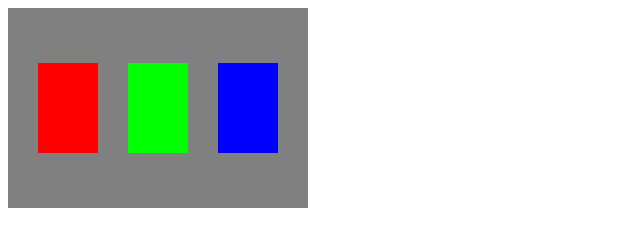
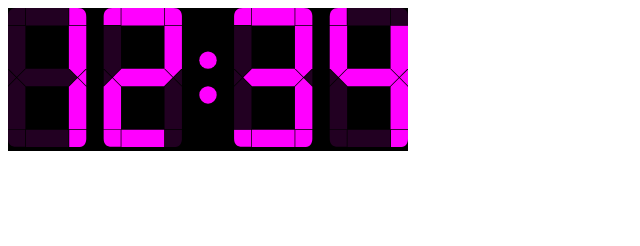
Before and after one commit to Atomek61/modulebar, a plain HTML site: page testa.html in a window 1280 px wide. Shown: the whole page, without its empty margins (0-640 px from the left). Drawn offline with Linux system fonts and the light colour scheme.

Commit message:
Added little documentation with examples

```diff
--- a/modulebar.js
+++ b/modulebar.js
@@ -1,3 +1,47 @@
+//((((((((((((((((((((((((((((((((((((((((((((((((((()))))))))))))))))))))))))))))))))))))))))))))))))))
+//
+//  modulebar.js (c) 2023 Jan-Erich Schirrmacher, www.atomek.de
+//
+//  Displays led style ciphers with SVG.
+//
+//  Example:
+//    1. Create a DIV element in your HTML and set its id to "mycontainer"
+//    2. Create a ModuleBar instance in your window.onload event
+//       modbar = new ModuleBar(document.getElementById("mycontainer"), "88:88");
+//    3. Display a value
+//       modbar.display("12:34");
+//
+//  On creation you enter the list of used modules in the ModuleBar's constructor.
+//  The list of modules is a string which combines some of the available modules:
+//   "8"  z-segment module
+//   ":"  double dot module
+//   "."  dot module
+//   " "  spacer
+//
+//   The chars of the strings you can display must conform to the modules.
+//   The space character lets all segments of the module appear dark.
+//
+//   Module/display examples:
+//      "888"/"1243" => "124"
+//      "8.8.8.8"/"12.34" => "12.34"
+//      "8888"/"-3" => "-3  "
+//      "8888"/" -3 " => " -3 "
+//      "88:88"/"12:34:56" => "12:34"
+//      "88:88"/"12 34" => "12 34"
+//
+//   Features:
+//
+//      new ModuleBar(myElement, "8888", "modern", 0, 2);
+//      creates a module bar with the style "modern", 0 slant and a double space between
+//      the modules.
+//
+//      Use other colors:
+//        modbar.color = ["red", "maroon"]; // or ["#f0f", "#202"]
+//        modbar.color = "red"; // colors available: "red", "green", "blue", "yellow"
+//
+//((((((((((((((((((((((((((((((((((((((((((((((((((()))))))))))))))))))))))))))))))))))))))))))))))))))
+
+
 const MOD7_SEGS = {
     " ": "-------",
     "0": "ABCDEF-",
@@ -15,7 +59,6 @@ const MOD7_SEGS = {
 }
 
 const MODM13_SEGS = {
-       // ABCDEFGHIJKLM
 " ": "-------------",
 "0": "ABCDEFGHIJKL-",
 "1": "--CDEFG------",
@@ -53,6 +96,14 @@ let DESIGNDEFS = {
     "modern": {modDefs: MODDEFS_MODERN, defs: SVG_MODERN_DEFS, scale: 12, height: 16, space: 1, element: null},
 }
 
+// Some color schemes
+let COLOR_SCHEMES = {
+    "red":      ["#ff0000", "#220000"],
+    "green":    ["#00ff00", "#002200"],
+    "blue":     ["#00ffff", "#002222"],
+    "yellow":   ["#ffff00", "#222200"],
+};
+
 function repl(template, dictionary) {
     result = template;
     for (const [key, value] of Object.entries(dictionary))
@@ -65,8 +116,9 @@ class ModuleBar {
     constructor(container, defString, designId="normal", slant=4, spacing=1) {
         this.container = container;
         this.modules = [];
-        this._darkColor = "#200";
-        this._brightColor = "#f00";
+        let cols = COLOR_SCHEMES["red"];
+        this._darkColor = cols[1];
+        this._brightColor = cols[0];
         this._slant = slant;
         this._spacing = spacing;
         this.design = DESIGNDEFS[designId];
@@ -74,6 +126,7 @@ class ModuleBar {
         if (this.design.element == null) {
             // If not yet done, create an invisible svg element for the segments shapes
             this.design.element = this.loadSvgElement(this.design.defs);
+            this.design.element.style.display = "none";
             document.body.appendChild(this.design.element);
         }
 
@@ -95,7 +148,7 @@ class ModuleBar {
         let h = this.design.height*this.design.scale;
         this.element.setAttribute("viewBox", "0 0 "+w+" "+h);
         //this.element.setAttribute("width", "auto");
-        //this.element.setAttribute("height", "auto");
+        //this.element.setAttribute("height", "100%");
         this.element.children[0].setAttribute("transform", "translate("+dx+") skewX("+(-this._slant)+")");
         this.container.appendChild(this.element);
 
@@ -124,12 +177,15 @@ class ModuleBar {
         }
     }
 
-    get colors() {
+    get color() {
         return [this._brightColor, this._darkColor];
     }
 
-    set colors(value) {
-        if (value != this.colors) {
+    set color(value) {
+        if (typeof(value)=="string") {
+            let cols = COLOR_SCHEMES[value];
+            this.color = cols;
+        } else if (value != this.colors) {
             this.brightColor = value[0];
             this.darkColor = value[1];
         }
@@ -144,22 +200,18 @@ class ModuleBar {
     }
 
     update(chars) {
-        let i=0;
-        while (i<chars.length && i<this.modules.length) {
-            this.modules[i].update(chars[i]);
-            i++;
+        let c=0, m=0;
+        while (c<chars.length && m<this.modules.length) {
+            if (this.modules[m].display(chars[c]))
+                c++;
+            m++;
         }
         this._chars = chars;
     }
 
     display(chars) {
         if (chars != this._chars) {
-            let i=0;
-            while (i<chars.length && i<this.modules.length) {
-                this.modules[i].display(chars[i]);
-                i++;
-            }
-            this._chars = chars;
+            this.update(chars);
         }
     }
 }
@@ -175,7 +227,7 @@ class Module {
         this.element.classList.add("mod"+this.bar.modules.length);
         this.element.setAttribute('transform', "translate("+x.toString()+")");
         this.bar.element.children[0].appendChild(this.element);
-        this._char = ' ';
+        this._char = '';
         this._onclick = null;
         this._topRect = null;
         this._bottomRect = null;
@@ -218,7 +270,7 @@ class Module {
 
     update(char) {
         let mask = this.def.segs[char];
-        if (mask === null) mask = this.def.segs[' '];
+        if (mask) {
             for (let i=0; i<this.def.segCount; i++) {
                 let seg = this.element.children[i];
                 if (mask[i]=="-")
@@ -227,10 +279,12 @@ class Module {
                     seg.style.fill = this.bar.brightColor;
             }
             this._char = char;
+            return true;
+        }
+        return false;
     }
 
     display(char) {
-        if (char != this._char)
-            this.update(char);
+        return char == this._char || this.update(char);
     }
 }
--- a/modules.js
+++ b/modules.js
@@ -37,8 +37,7 @@ const SVG_NORMAL_DEFS =
 `;
 
 const SVG_MODERN_DEFS =
-`<?xml version="1.0" encoding="UTF-8"?>
-<svg version="1.1" viewBox="0 0 108 192" xmlns="http://www.w3.org/2000/svg">
+`<svg version="1.1" viewBox="0 0 108 192" xmlns="http://www.w3.org/2000/svg">
 <defs>
     <path id="segmA" d="m23.5 0h-11.5c-7.9939 0.015236-12 4.0065-12 12v11.5h23.5z" />
     <path id="segmB" d="m24.5 0v24h59v-24z" />
--- a/testa.html
+++ b/testa.html
@@ -6,43 +6,21 @@
     <script src="modules.js"></script>
     <script src="modulebar.js"></script>
 
-    <style title="svg-style">
-        #mysvg {
-            height: 200px;
-            aspect-ratio:3/2;
+    <style title="">
+        #modbar {
+            width: 400px;
             background-color:black;
-            background-color: gray;
         }
-
-        .rgb {
-            position: relative;
-            left: 50%;
-            top: 50%;
-            transform: translateX(-50%) translateY(-50%);
+    </style>
+    <script>
+        window.onload = ()=>{
+            bar = new ModuleBar(document.getElementById("modbar"), "88:88", "modern", 0, 2);
+            bar.color = ["#f0f", "#202"];
+            bar.display("12:34:56");
         }
-
-        .seg-dark {
-            fill: maroon;
-        }
-
-        .seg-bright {
-            fill: red;
-        }
-
-    </style>
+    </script>
 </head>
     <body>
-        <div id="mysvg">
-            <svg class="rgb" width="auto" height="auto" viewBox="0 0 100 50">
-                <defs>
-                    <rect id="a" width="20" height="30"/>;
-                </defs>
-                <g transform="translate(0 10)">
-                    <use href="#a" x="10" fill="#f00" />
-                    <use href="#a" x="40" fill="#0f0" />
-                    <use href="#a" x="70" fill="#00f" />
-                </g>
-            </svg>
-        </div>
+        <div id="modbar"></div>
     </body>
 </html>
```
Also changed, not shown: index.html (+5 -14 lines). Lines whose indentation alone changed are shown as unchanged.
